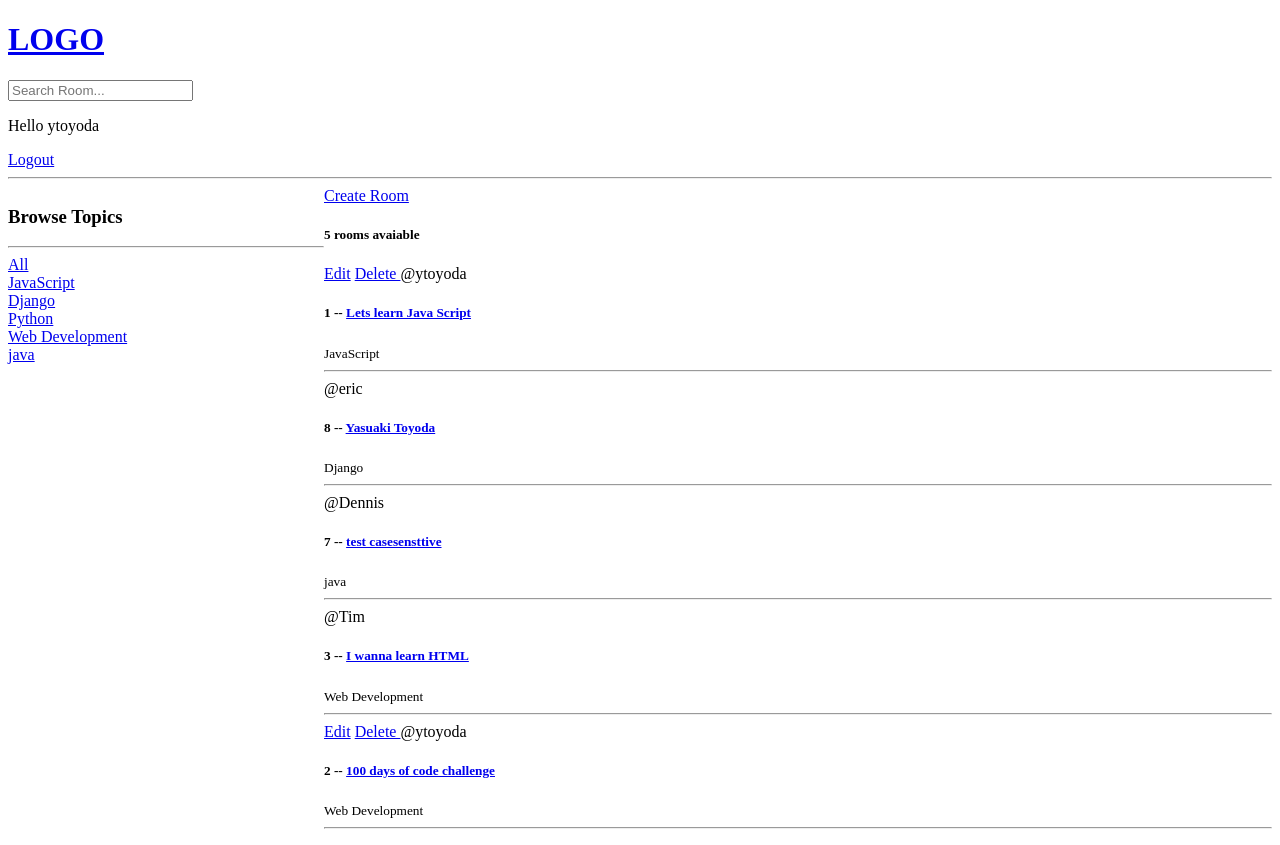
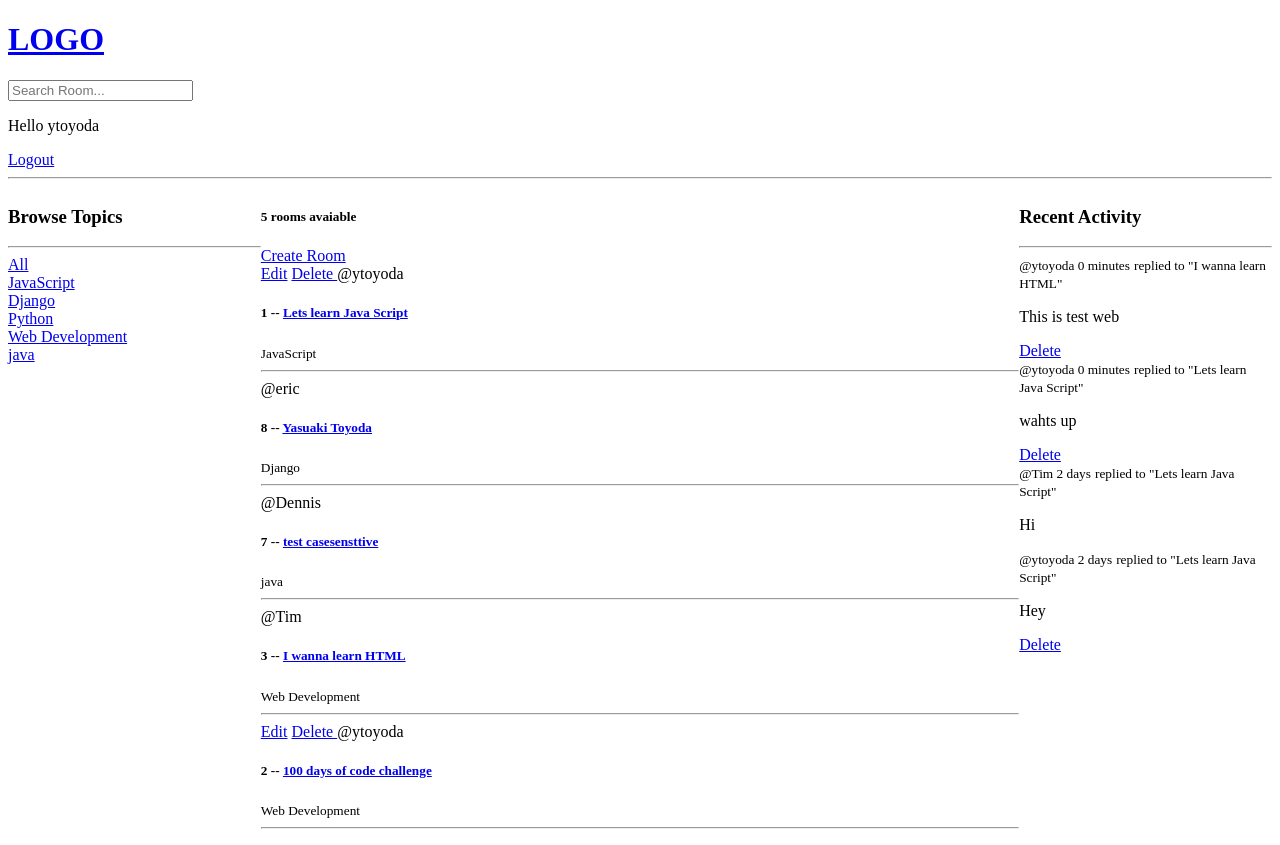
Before and after one commit to YodaRoshi/discord-clone-project, a Django app: page / in a window 1280 px wide. Run offline with Django 4.2, Linux system fonts and the light colour scheme; a user stored in the database is signed in; data comes from the database, SQL or seed files in the repository; both versions use the stored data as it was after the commit.

Commit message:
11. Activity feed completed

```diff
--- a/studybud/base/models.py
+++ b/studybud/base/models.py
@@ -22,7 +22,6 @@ class Room(models.Model):
 
     class Meta:
         ordering = ['-updated', '-created']
-
     def __str__(self):
         return self.name
 
@@ -34,5 +33,8 @@ class Message(models.Model):
     updated = models.DateTimeField(auto_now=True)
     created = models.DateTimeField(auto_now_add=True)
 
+    class Meta:
+        ordering = ['-updated', '-created']
+
     def __str__(self):
         return self.body[0:50]
--- /dev/null
+++ b/studybud/base/templates/base/activity_component.html
@@ -0,0 +1,13 @@
+<h3>Recent Activity</h3>
+<hr>
+{% for message in room_messages %}
+<div>
+    <small>@{{message.user}} {{message.created|timesince}}</small>
+    <small>replied to "{{message.room}}"</small>
+
+    <p>{{message}} </p>
+    {% if request.user == message.user %}
+    <a href="{% url 'base:delete-message' message.id %}">Delete</a>
+    {% endif %}
+</div>
+{% endfor %}
--- /dev/null
+++ b/studybud/base/templates/base/feed_component.html
@@ -0,0 +1,14 @@
+<div>
+    {% for room in rooms %}
+    <div>
+        {% if request.user == room.host %}
+        <a href="{% url 'base:update-room' pk=room.id %}">Edit</a>
+        <a href="{% url 'base:delete-room' pk=room.id %}">Delete </a>
+        {% endif %}
+        <span>@{{room.host.username}}</span>
+        <h5>{{room.id}} -- <a href="{% url 'base:room' pk=room.id %}">{{room.name}}</a></h5>
+        <small>{{room.topic.name}}</small>
+        <hr>
+    </div>
+    {% endfor %}
+</div>
--- a/studybud/base/templates/base/home.html
+++ b/studybud/base/templates/base/home.html
@@ -1,47 +1,26 @@
 {% extends 'main.html' %} {% block content %}
+<style>
+  .home-container {
+    display: grid;
+    grid-template-columns: 1fr 3fr 1fr;
+  }
+</style>
+
 <div class="home-container">
 
-  <style>
-    .home-container {
-      display: grid;
-      grid-template-columns: 1fr 3fr;
-    }
-  </style>
   <!-- 1st coloum -->
   <div>
-    <h3>Browse Topics</h3>
-    <hr>
-
-    <div>
-      <a href="{% url 'base:home' %}">All</a>
-    </div>
-
-    {% for topic in topics %}
-    <div>
-      <a href="{% url 'base:home' %}?q={{topic.name}}">{{topic.name}}</a>
-    </div>
-    {% endfor %}
+    {% include 'base/topic_component.html' %}
   </div>
-
   <!-- 2nd coloum -->
   <div>
+    <h5>{{rooms.count}} room{{rooms.count|pluralize}} avaiable</h5>
     <a href="{% url 'base:create-room' %}">Create Room</a>
-    <div>
-      <h5>{{rooms.count}} room{{rooms.count|pluralize}} avaiable</h5>
-      {% for room in rooms %}
-      <div>
-        {% if request.user == room.host %}
-        <a href="{% url 'base:update-room' pk=room.id %}">Edit</a>
-        <a href="{% url 'base:delete-room' pk=room.id %}">Delete </a>
-        {% endif %}
-        <span>@{{room.host.username}}</span>
-        <h5>{{room.id}} -- <a href="{% url 'base:room' pk=room.id %}">{{room.name}}</a></h5>
-        <small>{{room.topic.name}}</small>
-        <hr>
-      </div>
-      {% endfor %}
-    </div>
+    {% include 'base/feed_component.html' %}
   </div>
-
+  <!--3rd coloum -->
+  <div>
+    {% include 'base/activity_component.html' %}
+  </div>
 </div>
 {% endblock %}
--- /dev/null
+++ b/studybud/base/templates/base/topic_component.html
@@ -0,0 +1,10 @@
+<h3>Browse Topics</h3>
+<hr>
+<div>
+    <a href="{% url 'base:home' %}">All</a>
+</div>
+{% for topic in topics %}
+<div>
+    <a href="{% url 'base:home' %}?q={{topic.name}}">{{topic.name}}</a>
+</div>
+{% endfor %}
--- a/studybud/base/views.py
+++ b/studybud/base/views.py
@@ -60,10 +60,10 @@ def registerPage(request):
             # we are not saving data here because we want to clean up a bit
             user.username = user.username.lower()
             user.save()
-            login(request,user)
+            login(request, user)
             return redirect('base:home')
         else:
-            messages.error(request,'An error occured during registration')
+            messages.error(request, 'An error occured during registration')
 
     return render(request, 'base/login_register.html', {'form': form})
 
@@ -78,7 +78,10 @@ def home(request):
     )
 
     topics = Topic.objects.all()
-    context = {'rooms': rooms, 'topics': topics}
+    room_messages = Message.objects.filter(Q(room__topic__name__icontains=q))
+
+    context = {'rooms': rooms, 'topics': topics,
+               'room_messages': room_messages}
 
     return render(request, "base/home.html", context)
 
@@ -87,15 +90,16 @@ def room(request, pk):
     room = Room.objects.get(id=pk)
     room_messages = room.message_set.all().order_by('-created')
     participants = room.participants.all()
-    if request.method =='POST':
+    if request.method == 'POST':
         message = Message.objects.create(
-            user = request.user,
-            room = room,
-            body= request.POST.get('body')
-            )
+            user=request.user,
+            room=room,
+            body=request.POST.get('body')
+        )
         room.participants.add(request.user)
-        return redirect('base:room',pk=room.id)
-    context = {'room': room, 'room_messages': room_messages, 'participants':participants}
+        return redirect('base:room', pk=room.id)
+    context = {'room': room, 'room_messages': room_messages,
+               'participants': participants}
     return render(request, "base/room.html", context)
 
 
@@ -142,6 +146,7 @@ def deleteRoom(request, pk):
         return redirect('base:home')
     return render(request, 'base/delete.html', {'obj': room})
 
+
 @login_required(login_url='base:login')
 def deleteMessage(request, pk):
     message = Message.objects.get(id=pk)
```
Also changed, not shown: studybud/base/migrations/0005_alter_message_options.py (added), studybud/db.sqlite3.
